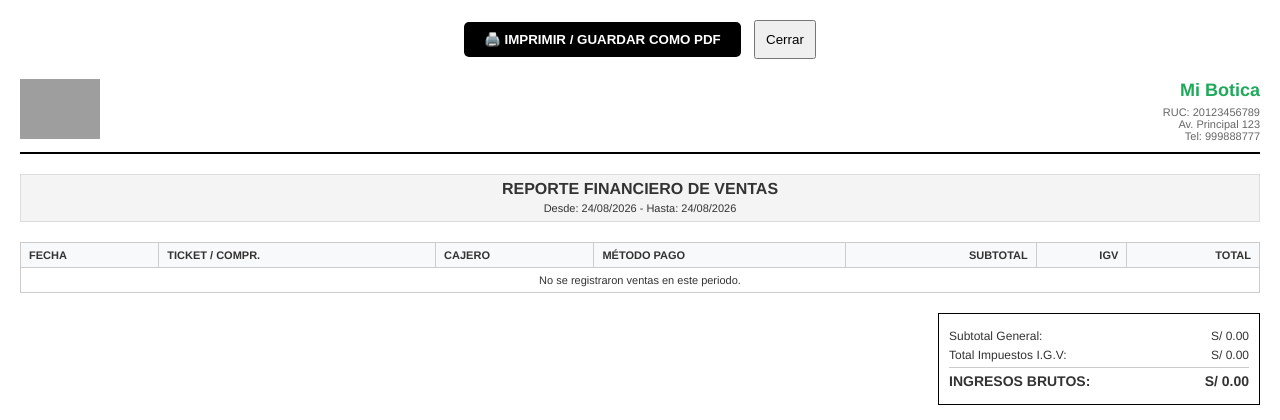
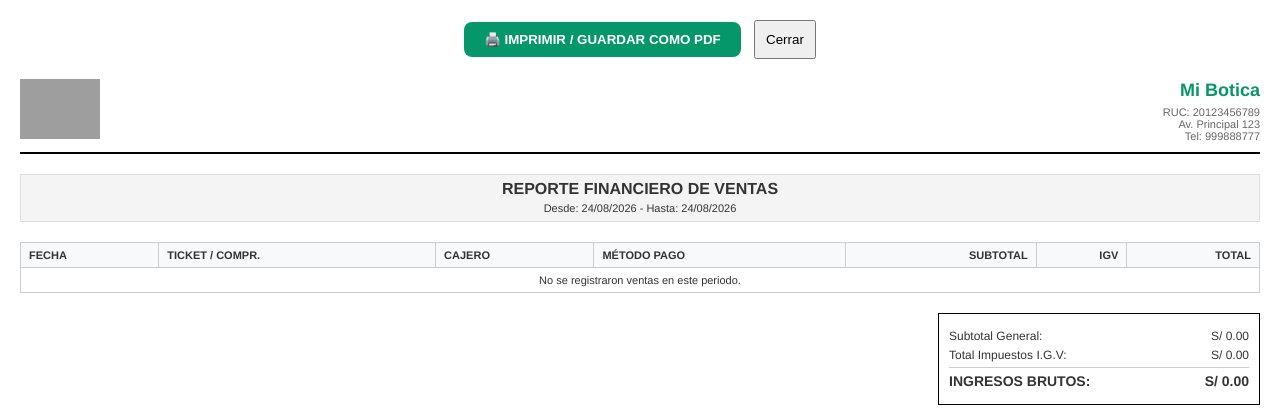
Before and after one commit to jcrisantos-systems/sistema-botica, a PHP site: page /reporte/ventas_pdf in a window 1280 px wide. Shown: the top 420 px of the page. Run offline with PHP 8.4, Linux system fonts and the light colour scheme; the visitor is signed in with stand-in values (Sample User, id 1); data comes from the database, SQL or seed files in the repository; data that the repository does not hold is empty; grey boxes are pictures that could not be loaded.

Commit message:
Auditoria visual de Ventas y Reportes: consistencia de marca
Cambio 100% visual. No se toco logica PHP, JS ni atributos
name/id/value/action de ningun formulario.

- app/views/ventas/index.php: revisado, ya usaba las variables de la
  nueva paleta correctamente (sin bugs de contraste, sin cambios).
- app/views/ventas/ticket.php: boton "Imprimir Ticket" (solo pantalla,
  no afecta el ticket impreso) alineado al verde esmeralda de marca en
  vez del negro/gris genérico anterior.
- app/views/reportes/index.php: los titulos "Reportes Gerenciales",
  "Extracto de Ventas" y "Medicamentos por Vencer" usaban el azul
  generico de Bootstrap (text-primary) en vez de la identidad de marca;
  ahora usan .section-title / el verde esmeralda, igual que el resto
  del sistema ya rediseñado.
- app/views/reportes/ventas_pdf.php y vencimientos_pdf.php: el nombre
  de la botica en el encabezado y el boton de impresion usaban un verde
  distinto (#1FA95B) al de la nueva marca; alineados a #059669.

Verificado en el navegador: Historial de Ventas, Reportes Gerenciales
y el PDF de "Reporte Financiero de Ventas" generado — todo consistente
con la paleta corporativa y 100% legible.

```diff
--- a/app/views/reportes/index.php
+++ b/app/views/reportes/index.php
@@ -1,7 +1,7 @@
 <div class="page-content">
     <div class="row align-items-center mb-4">
         <div class="col">
-            <h2 class="page-title"><i class="bi bi-bar-chart-line-fill text-primary"></i> Reportes Gerenciales</h2>
+            <h2 class="page-title"><i class="bi bi-bar-chart-line-fill" style="color: var(--accent-primary);"></i> Reportes Gerenciales</h2>
             <p class="page-subtitle mt-2">Centro de descargas y auditoría para fines contables y de supervisión.</p>
         </div>
     </div>
@@ -11,7 +11,7 @@
         <div class="col-md-6">
             <div class="card card-metric h-100">
                 <div class="card-body d-flex flex-column" style="padding: 5px;">
-                    <h5 class="text-primary font-weight-bold mb-3"><i class="bi bi-file-earmark-excel-fill text-success"></i> Extracto de Ventas</h5>
+                    <h5 class="section-title"><i class="bi bi-file-earmark-excel-fill text-success"></i> Extracto de Ventas</h5>
                     <p class="text-muted" style="font-size: 14px;">Genera un archivo Excel (.csv compatibilidad universal) con el desglose de ventas, impuestos asimilados y métodos de pago.</p>
 
                     <form action="<?php echo BASE_URL; ?>reporte/exportar_ventas" method="GET" class="mt-auto">
@@ -46,7 +46,7 @@
         <div class="col-md-6">
             <div class="card card-metric h-100">
                 <div class="card-body d-flex flex-column" style="padding: 5px;">
-                    <h5 class="text-primary font-weight-bold mb-3"><i class="bi bi-box-seam-fill text-warning"></i> Medicamentos por Vencer</h5>
+                    <h5 class="section-title"><i class="bi bi-box-seam-fill text-warning"></i> Medicamentos por Vencer</h5>
                     <p class="text-muted" style="font-size: 14px;">Descarga la relación de lotes farmacológicos cuyo vencimiento esté marcado dentro de los próximos 90 días o ya estén mermados.</p>
 
                     <div class="row g-2 mt-auto">
--- a/app/views/reportes/vencimientos_pdf.php
+++ b/app/views/reportes/vencimientos_pdf.php
@@ -8,7 +8,7 @@
         .cabecera { display: flex; justify-content: space-between; align-items: center; border-bottom: 2px solid #000; padding-bottom: 10px; margin-bottom: 20px; }
         .logo { max-height: 60px; max-width: 150px; object-fit: contain; }
         .info-empresa { text-align: right; }
-        .info-empresa h2 { margin: 0 0 5px 0; font-size: 18px; color: #1FA95B; }
+        .info-empresa h2 { margin: 0 0 5px 0; font-size: 18px; color: #059669; }
         .info-empresa p { margin: 0; font-size: 11px; color: #666; }
         h1.titulo-reporte { text-align: center; font-size: 16px; margin: 20px 0; padding: 5px; background: #fff3cd; color: #856404; border: 1px solid #ffeeba; }
         table { width: 100%; border-collapse: collapse; margin-bottom: 20px; }
@@ -20,7 +20,7 @@
         .badge-naranja { background: #ffc107; color:#000; padding:3px 8px; border-radius:3px; font-weight:bold; }
 
         .no-print { text-align: center; margin-bottom: 20px; }
-        .btn-print { background: #000; color: #fff; padding: 10px 20px; font-weight: bold; border: none; cursor: pointer; border-radius: 5px; }
+        .btn-print { background: #059669; color: #fff; padding: 10px 20px; font-weight: bold; border: none; cursor: pointer; border-radius: 8px; }
 
         @media print {
             .no-print { display: none !important; }
--- a/app/views/reportes/ventas_pdf.php
+++ b/app/views/reportes/ventas_pdf.php
@@ -8,7 +8,7 @@
         .cabecera { display: flex; justify-content: space-between; align-items: center; border-bottom: 2px solid #000; padding-bottom: 10px; margin-bottom: 20px; }
         .logo { max-height: 60px; max-width: 150px; object-fit: contain; }
         .info-empresa { text-align: right; }
-        .info-empresa h2 { margin: 0 0 5px 0; font-size: 18px; color: #1FA95B; }
+        .info-empresa h2 { margin: 0 0 5px 0; font-size: 18px; color: #059669; }
         .info-empresa p { margin: 0; font-size: 11px; color: #666; }
         h1.titulo-reporte { text-align: center; font-size: 16px; margin: 20px 0; padding: 5px; background: #f4f4f4; border: 1px solid #ddd; }
         table { width: 100%; border-collapse: collapse; margin-bottom: 20px; }
@@ -21,7 +21,7 @@
         .totales-box .gran-total { font-size: 14px; font-weight: bold; border-top: 1px solid #ccc; padding-top: 5px; margin-top: 5px; }
 
         .no-print { text-align: center; margin-bottom: 20px; }
-        .btn-print { background: #000; color: #fff; padding: 10px 20px; font-weight: bold; border: none; cursor: pointer; border-radius: 5px; }
+        .btn-print { background: #059669; color: #fff; padding: 10px 20px; font-weight: bold; border: none; cursor: pointer; border-radius: 8px; }
 
         @media print {
             .no-print { display: none !important; }
--- a/app/views/ventas/ticket.php
+++ b/app/views/ventas/ticket.php
@@ -28,8 +28,8 @@
 <body>
     <div class="ticket">
         <div class="no-print center" style="margin-bottom: 15px;">
-            <button onclick="window.print()" style="padding: 10px 20px; cursor: pointer; background: #000; color:#fff; border:none; font-weight:bold;">IMPRIMIR TICKET</button>
-            <button onclick="window.close()" style="padding: 10px; cursor: pointer; background: #ccc; border:none;">X Cerrar</button>
+            <button onclick="window.print()" style="padding: 10px 20px; cursor: pointer; background: #059669; color:#fff; border:none; font-weight:bold; border-radius: 8px;">IMPRIMIR TICKET</button>
+            <button onclick="window.close()" style="padding: 10px; cursor: pointer; background: #e5e7eb; color:#333; border:none; border-radius: 8px;">X Cerrar</button>
         </div>
 
         <div class="center">
```
